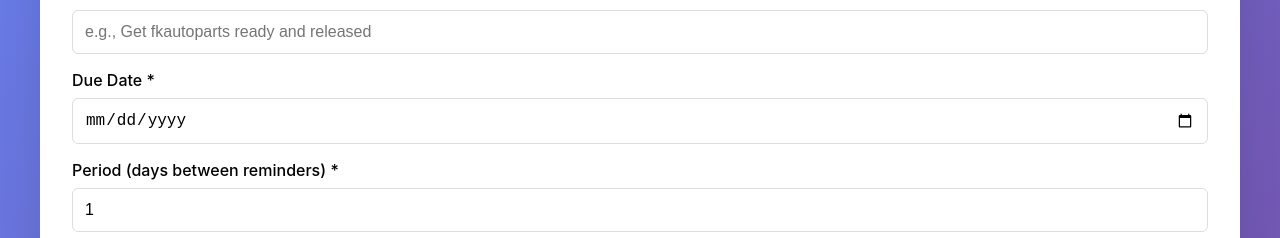
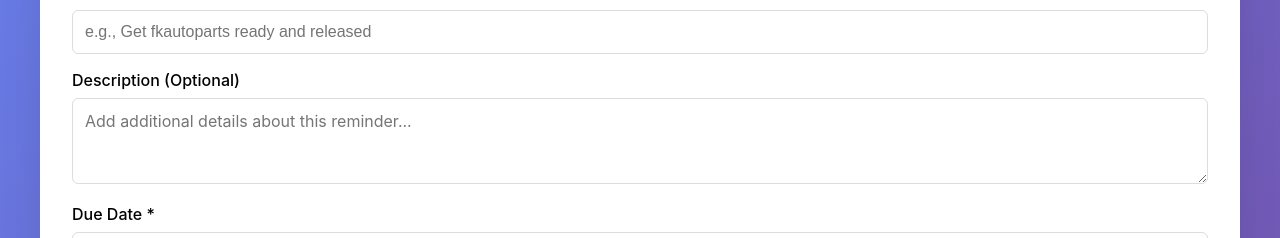
Before and after one commit to joegit1996/reminders, a Next.js app: page / in a window 1280 px wide. Shown: the part 191-429 px from the top of the page. Built offline with nearby package versions, Linux system fonts and the light colour scheme; no server answers; the database is empty.

Commit message:
Fix description field in ReminderForm

```diff
--- a/components/ReminderForm.tsx
+++ b/components/ReminderForm.tsx
@@ -151,6 +151,28 @@ export default function ReminderForm({ onReminderCreated }: ReminderFormProps) {
             border: '1px solid #ddd',
             borderRadius: '6px',
             fontSize: '1rem',
+          }}
+        />
+      </div>
+
+      <div>
+        <label htmlFor="description" style={{ display: 'block', marginBottom: '0.5rem', fontWeight: '500' }}>
+          Description (Optional)
+        </label>
+        <textarea
+          id="description"
+          value={formData.description}
+          onChange={(e) => setFormData({ ...formData, description: e.target.value })}
+          placeholder="Add additional details about this reminder..."
+          rows={3}
+          style={{
+            width: '100%',
+            padding: '0.75rem',
+            border: '1px solid #ddd',
+            borderRadius: '6px',
+            fontSize: '1rem',
+            fontFamily: 'inherit',
+            resize: 'vertical',
           }}
         />
       </div>
```
